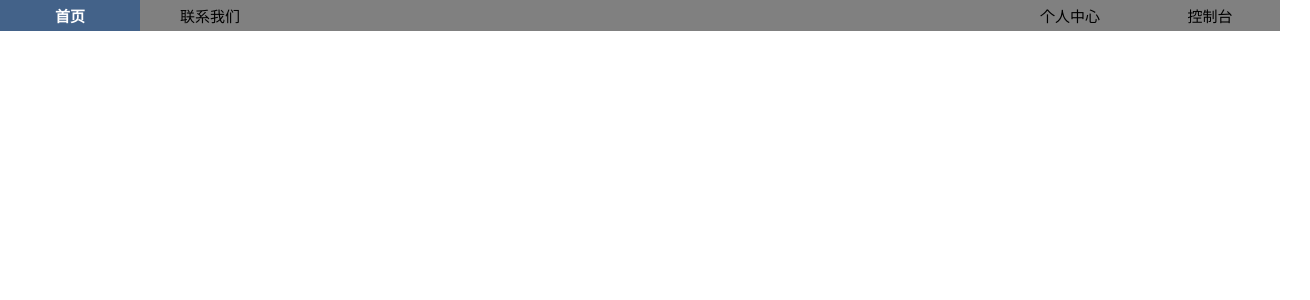
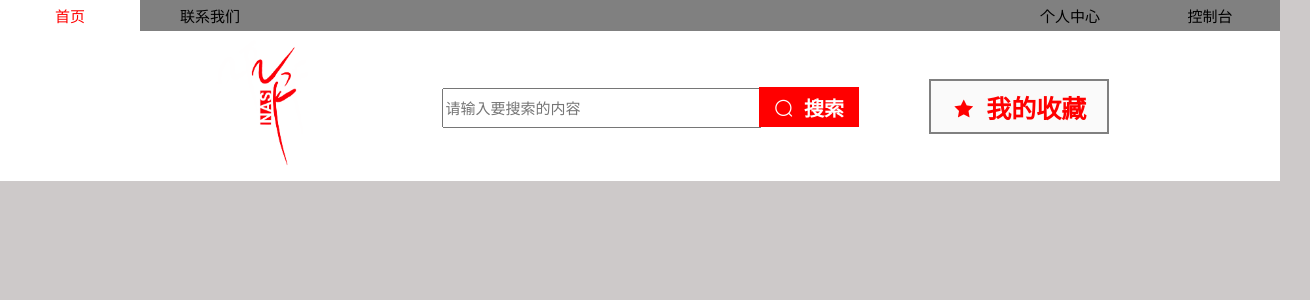
Before and after one commit to zdefr/NasFor-vue, a Vue app: page /#/ in a window 1280 px wide. Shown: the top 300 px of the page, 1310 px wide, since content can reach past the window. Built offline with nearby package versions, Linux system fonts and the light colour scheme.

Commit message:
init header components

```diff
--- a/src/App.vue
+++ b/src/App.vue
@@ -6,7 +6,8 @@
 
 <style>
   body{
-    padding: 0px;
-    margin: 0px;
+    padding: 0;
+    margin: 0;
+    background-color: #cdc9c9;
   }
 </style>
--- a/src/components/header.vue
+++ b/src/components/header.vue
@@ -1,13 +1,108 @@
 <template>
-
+    <header style="min-width: 1000px">
+        <div class="head-left">
+            <img src="../../public/IMG_20200728_154232.png" ALT="XX" class="logo">
+        </div>
+        <input type="text" placeholder="请输入要搜索的内容" v-model="SEARmsg" :aria-required="isboxEmpty"></input>
+        <button type="button" class="button-search" @click="SEARsubmit"><i class="el-icon-search" ></i>搜索</button>
+        <div class="head-right">
+            <button type="button" class="button-me"><i class="el-icon-star-on" style="color: red"></i>我的收藏</button>
+        </div>
+    </header>
 </template>
 
 <script>
     export default {
-        name: "header"
+        name: "headerVue",
+        data(){
+            return {
+                isboxEmpty:false,
+                SEARmsg:null
+            }
+        },
+        methods:{
+            SEARsubmit:function () {
+                console.log(this.SEARmsg)
+                if (this.SEARmsg==null){
+                    this.isboxEmpty=true;
+                }
+            }
+        }
     }
 </script>
 
 <style scoped>
+    header{
+        height: 150px;
+        margin: 0;
+        padding: 0;
+        background: #ffffff;
+    }
+
+    .head-left{
+        display: inline-block;
+        width: 34.5%;
+        height: 100%;
+    }
+
+    .logo{
+        height: 100%;
+        float: right;
+        display: inline-block;
+        margin-right: 25%;
+    }
+
+    input[aria-required]{
+        border: solid 2px red;
+    }
+
+    input{
+
+        box-sizing: border-box;
+        width: 25%;
+        height: 40px;
+        position: relative;
+        bottom: 45%;
+        font-size: 15px;
+    }
+
+    .button-search{
+        width: 7%;
+        height: 40px;
+        position: relative;
+        bottom: 43.5%;
+        left: -0.2%;
+        font-weight: bold;
+        font-size: 20px;
+        border: solid 2px red;
+        min-width: 100px;
+        color: white;
+        background-color: red;
+    }
+
+    i{
+        margin-right: 10px;
+    }
+
+    .head-right{
+        display: inline-block;
+        position: absolute;
+        width: 35%;
+        height: 150px;
+    }
+
+    .button-me{
+        height: 55px;
+        margin-left: 15%;
+        position: absolute;
+        top: 32%;
+        font-weight: bold;
+        font-size: 25px;
+        border: solid 2px gray;
+        min-width: 180px;
+        background-color: #fafafa;
+        color: red;
+    }
+
 
 </style>
--- a/src/components/nav.vue
+++ b/src/components/nav.vue
@@ -1,5 +1,5 @@
 <template>
-    <nav>
+    <nav style="min-width: 1000px">
         <span class="router-to-index nav-a"
                      :class="{'nav-choosed': navTitle=='/index'}" @click="routeTo('/index')">
             <span>首页</span>
@@ -37,6 +37,9 @@
         },
         methods:{
             routeTo:function (toUrl) {
+                if (toUrl==this.navTitle){
+                    return;
+                }
                 this.navTitle = toUrl;
                 this.$store.commit('changeTitle',toUrl)
             }
@@ -61,9 +64,8 @@
     }
 
     .nav-a:hover{
-        color: white;
-        font-weight: bold;
-        background-color: #436289;
+        color: red;
+        background-color: white;
     }
 
     .router-to-right {
--- a/src/views/Home.vue
+++ b/src/views/Home.vue
@@ -1,16 +1,19 @@
 <template>
   <div class="home">
     <Nav></Nav>
+    <Header></Header>
   </div>
 </template>
 
 <script>
 import Nav from '../components/nav'
+import  Header from '../components/header'
 
 export default {
   name: 'Home',
   components: {
-    Nav
+    Nav,
+    Header
   }
 }
 </script>
```
Also changed, not shown: public/IMG_20200728_154232.png (added).
